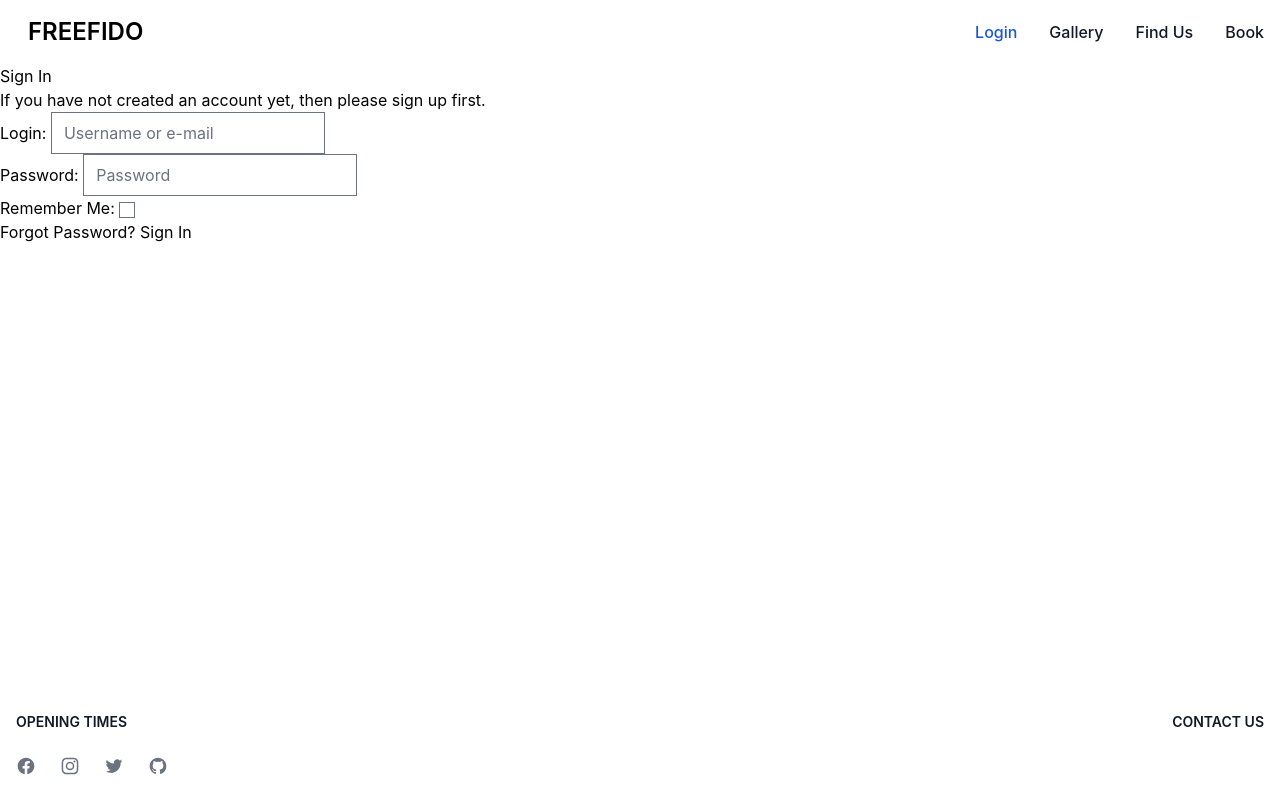
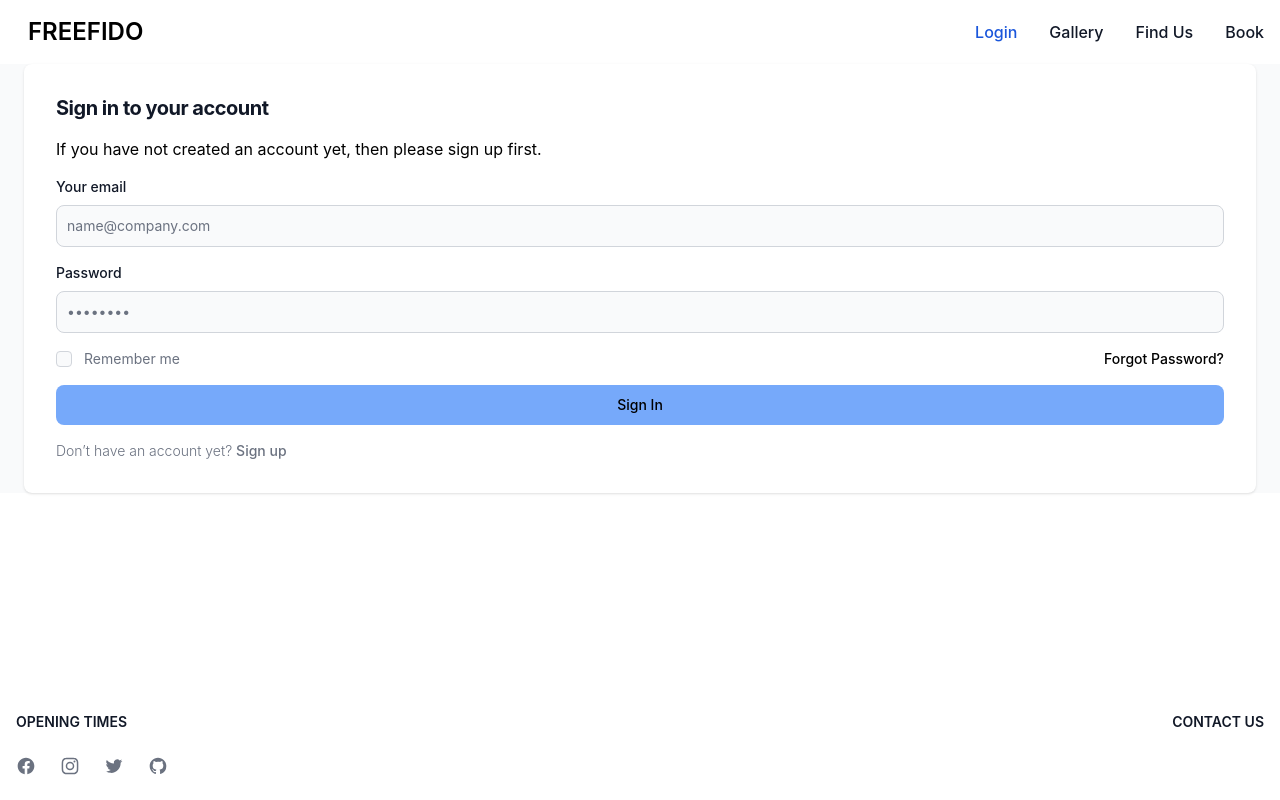
Before and after one commit to amylour/FreeFido, a Django app: page /accounts/login/ in a window 1280 px wide. Run offline with Django 3.2, Linux system fonts and the light colour scheme; style sheets or scripts are compiled from the project's sources; some libraries are stand-ins or nearby versions.

Commit message:
Add tailwind stying to sign in form

```diff
--- a/templates/allauth/account/login.html
+++ b/templates/allauth/account/login.html
@@ -1,4 +1,6 @@
 {% extends "account/base.html" %}
+
+{% load static %}
 
 {% load i18n %}
 {% load account socialaccount %}
@@ -7,7 +9,88 @@
 
 {% block content %}
 
-<h1>{% trans "Sign In" %}</h1>
+
+<section class="bg-gray-50 dark:bg-gray-900">
+    <div class="flex flex-col items-center justify-center px-6 py-8 mx-auto md:h-screen lg:py-0">
+        <div
+            class="w-full bg-white rounded-lg shadow dark:border md:mt-0 sm:max-w-md xl:p-0 dark:bg-gray-800 dark:border-gray-700">
+            <div class="p-6 space-y-4 md:space-y-6 sm:p-8">
+                <h1 class="text-xl font-bold leading-tight tracking-tight text-gray-900 md:text-2xl dark:text-white">
+                    {% trans "Sign in to your account" %}
+                </h1>
+                {% get_providers as socialaccount_providers %}
+                {% if socialaccount_providers %}
+                <p>{% blocktrans with site.name as site_name %}Please sign in with one
+                    of your existing third party accounts. Or, <a href="{{ signup_url }}">sign up</a>
+                    for a {{ site_name }} account and sign in below:{% endblocktrans %}</p>
+
+                <div class="socialaccount_ballot">
+
+                    <ul class="socialaccount_providers">
+                        {% include "socialaccount/snippets/provider_list.html" with process="login" %}
+                    </ul>
+
+                    <div class="login-or">{% trans 'or' %}</div>
+
+                </div>
+
+                {% include "socialaccount/snippets/login_extra.html" %}
+
+                {% else %}
+                <p>{% blocktrans %}If you have not created an account yet, then please
+                    <a href="{{ signup_url }}">sign up</a> first.{% endblocktrans %}
+                </p>
+                {% endif %}
+                <form class="space-y-4 md:space-y-6" action="{% url 'account_login' %}">
+                    {% csrf_token %}
+                    <div>
+                        <label for="email" class="block mb-2 text-sm font-medium text-gray-900 dark:text-white">Your
+                            email</label>
+                        <input type="email" name="email" id="email"
+                            class="bg-gray-50 border border-gray-300 text-gray-900 sm:text-sm rounded-lg focus:ring-primary-600 focus:border-primary-600 block w-full p-2.5 dark:bg-gray-700 dark:border-gray-600 dark:placeholder-gray-400 dark:text-white dark:focus:ring-blue-500 dark:focus:border-blue-500"
+                            placeholder="name@company.com" required="">
+                    </div>
+                    <div>
+                        <label for="password"
+                            class="block mb-2 text-sm font-medium text-gray-900 dark:text-white">Password</label>
+                        <input type="password" name="password" id="password" placeholder="••••••••"
+                            class="bg-gray-50 border border-gray-300 text-gray-900 sm:text-sm rounded-lg focus:ring-primary-600 focus:border-primary-600 block w-full p-2.5 dark:bg-gray-700 dark:border-gray-600 dark:placeholder-gray-400 dark:text-white dark:focus:ring-blue-500 dark:focus:border-blue-500"
+                            required="">
+                    </div>
+                    <div class="flex items-center justify-between">
+                        <div class="flex items-start">
+                            <div class="flex items-center h-5">
+                                <input id="remember" aria-describedby="remember" type="checkbox"
+                                    class="w-4 h-4 border border-gray-300 rounded bg-gray-50 focus:ring-3 focus:ring-primary-300 dark:bg-gray-700 dark:border-gray-600 dark:focus:ring-primary-600 dark:ring-offset-gray-800"
+                                    required="">
+                            </div>
+                            <div class="ml-3 text-sm">
+                                <label for="remember" class="text-gray-500 dark:text-gray-300">Remember me</label>
+                            </div>
+                        </div>
+                        <button
+                            class=" secondaryAction text-sm font-medium text-primary-600 hover:underline dark:text-primary-500"
+                            onclick="location.href='{% url 'account_reset_password' %}'">
+                            {% trans "Forgot Password?" %}
+                        </button>
+                    </div>
+                    <button type="submit"
+                        class="primaryAction w-full text-black bg-blue-400 hover:bg-primary-700 focus:ring-4 focus:outline-none focus:ring-primary-300 font-medium rounded-lg text-sm px-5 py-2.5 text-center dark:bg-primary-600 dark:hover:bg-primary-700 dark:focus:ring-primary-800">
+                        {% trans "Sign In" %}
+                    </button>
+                    <p class="text-sm font-light text-gray-500 dark:text-gray-400">
+                        Don’t have an account yet? <a href="#"
+                            class="font-medium text-primary-600 hover:underline dark:text-primary-500">Sign up</a>
+                    </p>
+                </form>
+            </div>
+        </div>
+    </div>
+</section>
+
+
+
+<!-- <h1>{% trans "Sign In" %}</h1>
 
 {% get_providers as socialaccount_providers %}
 
@@ -41,6 +124,6 @@ for a {{ site_name }} account and sign in below:{% endblocktrans %}</p>
   {% endif %}
   <a class="button secondaryAction" href="{% url 'account_reset_password' %}">{% trans "Forgot Password?" %}</a>
   <button class="primaryAction" type="submit">{% trans "Sign In" %}</button>
-</form>
+</form> -->
 
 {% endblock %}
```
